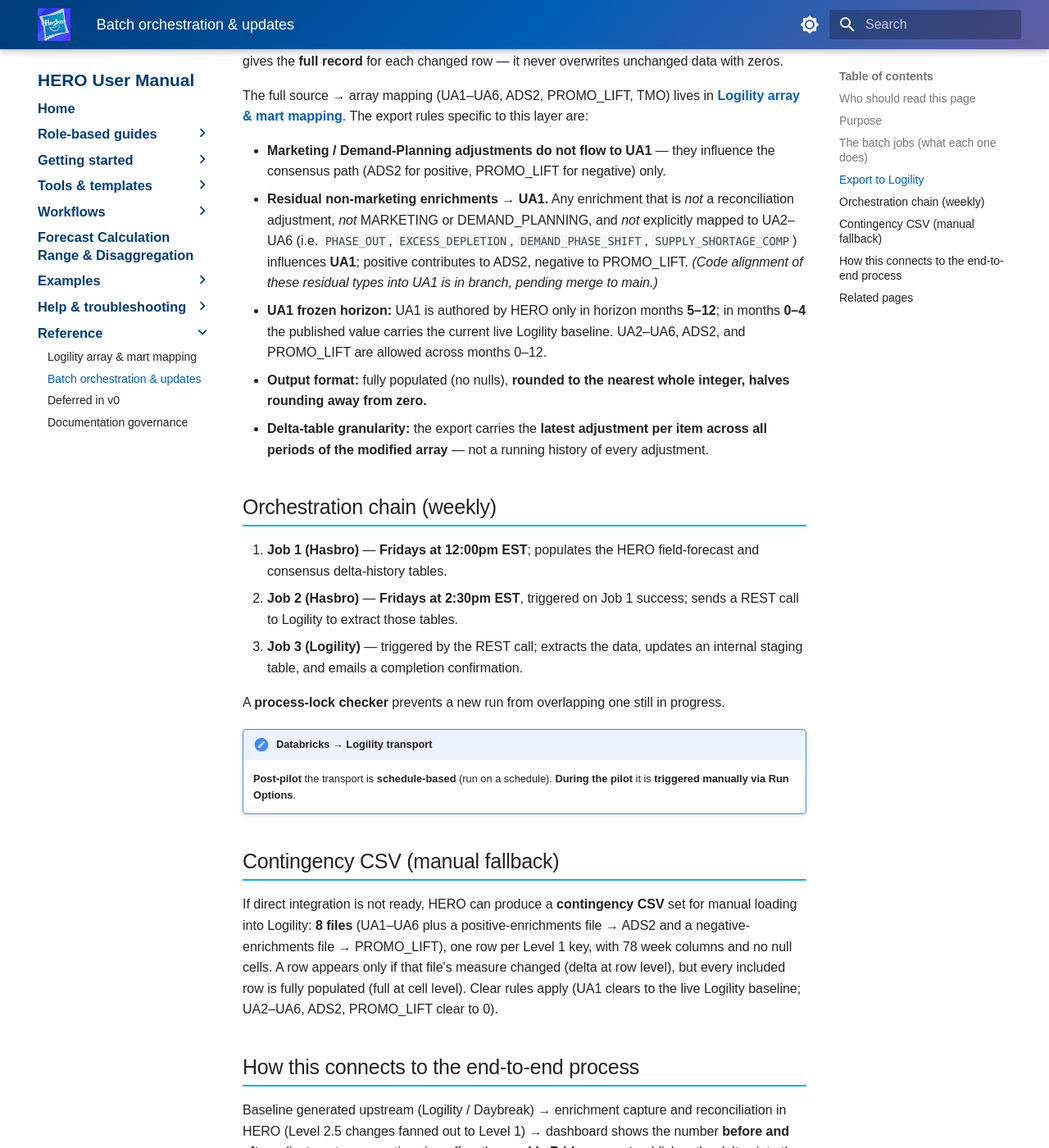
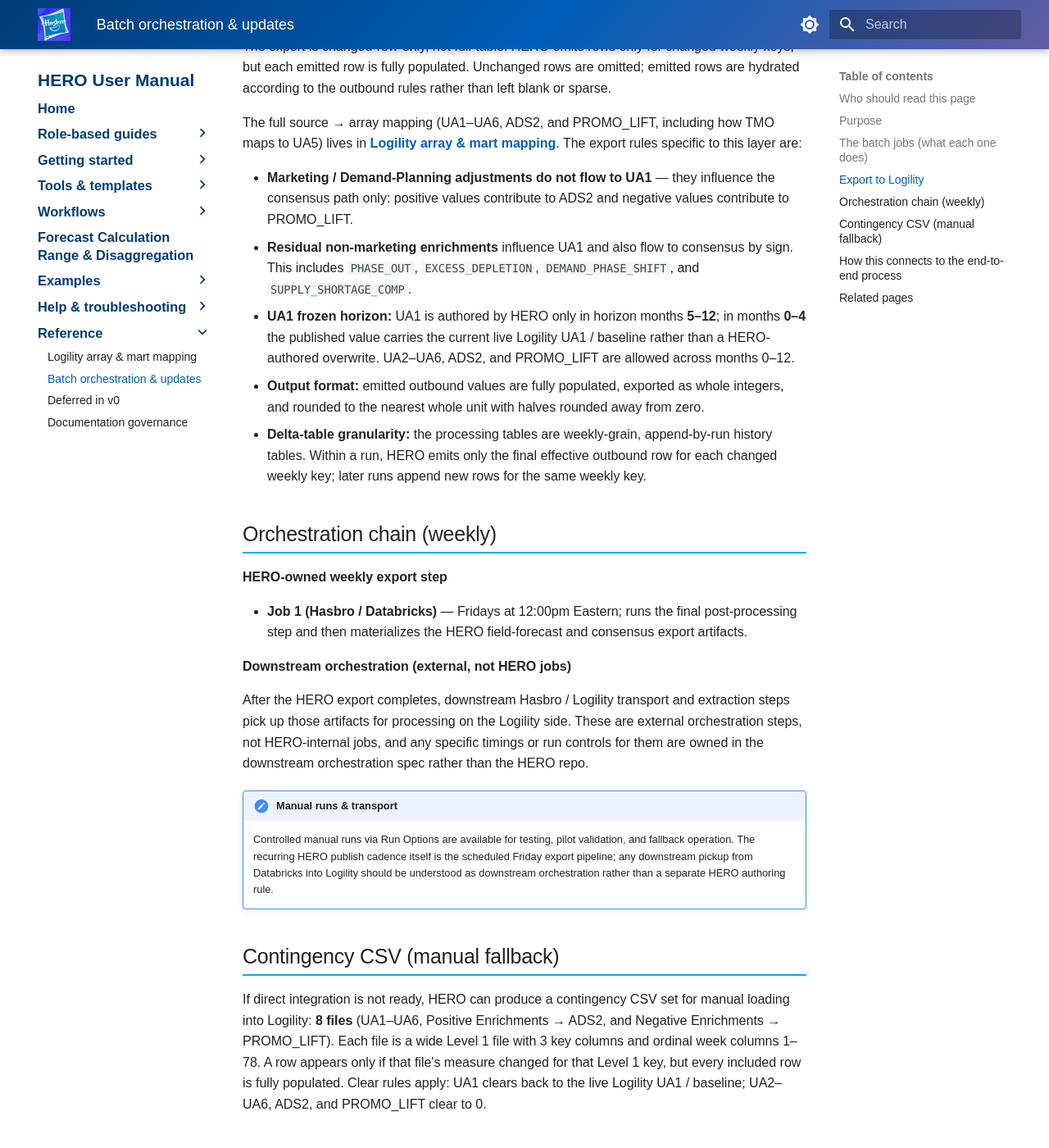
Before and after one commit to enerbartoli/HERO, an MkDocs documentation site: the page built from docs/reference/batch-orchestration-updates.md, in a window 1280 px wide and 1400 px high, scrolled down 1276 px. Shown: the whole window at 82% size. Built offline with MkDocs 1.6.1 and Material for MkDocs 9.7.7, drawn with Linux system fonts in a browser that asks for light colours; some of the changed text lies outside the part shown.

Commit message:
Sync v4: batch orchestration rewrite (Jarred feedback) + timing alignment
reference/batch-orchestration-updates.md:
- Cadencia Eastern (no UTC): fan-out mié/jue 8:00/12:00/16:00 + vier 8:00am
  y export 12:00pm Eastern
- "changed-row-only, not full-table" — export emits only changed weekly keys,
  each row fully populated
- TMO ya no es array de salida separado — mapea a UA5 (ver logility-array-mart-mapping)
- Residuales influyen UA1 + consensus por signo (PHASE_OUT, EXCESS_DEPLETION, etc.)
- Marketing/DP adjustments → consensus only (ADS2/PROMO_LIFT), NOT UA1
- UA1 frozen horizon: HERO authors months 5–12 only; months 0–4 carry live Logility value
- Job 1 (Hasbro/Databricks) viernes 12:00pm Eastern — Jobs 2/3 reetiquetados como
  orquestación downstream externa (sin 2:30pm hardcodeado ni process-lock)
- Contingency CSV: 8 archivos wide Level 1, row-per-changed-key, fully populated

workflows/timing-system-sync.md:
- Cadencia alineada a Eastern (no UTC) — consistente con batch-orchestration-updates

mkdocs build --strict: 26 páginas, 0 warnings, 0 NUL bytes.

https://claude.ai/code/session_01BJ6UREhizVRKpce7xn9rWD

```diff
--- a/docs/reference/batch-orchestration-updates.md
+++ b/docs/reference/batch-orchestration-updates.md
@@ -11,47 +11,48 @@ Anyone tracing how HERO (Hasbro Enrichment & Reconciliation Optimizer) processes
 Explain the batch jobs behind HERO, the export to Logility, and the contingency path — the system mechanics beneath the timing rules.
 
 !!! note "When changes take effect — in brief"
-    A change is captured in HERO's authoring state immediately, but it only reaches Level 1 / the dashboard at the next **fan-out**, and only reaches Logility on the weekly **Friday export**. The full schedule (fan-out 3×/day Tue–Thu UTC; publish Friday EST) lives in [Timing & system sync](../workflows/timing-system-sync.md).
+    A change is captured in HERO authoring state immediately. It reaches Level 1 and the dashboard after the next post-processing / fan-out run, and it reaches Logility only through the weekly Friday export pipeline. Exact cadence is covered in [Timing & system sync](../workflows/timing-system-sync.md). The current operational schedule is day-of-week based in Eastern time: post-processing runs at 8:00am, 12:00pm, and 4:00pm on Wednesday and Thursday; on Friday it runs at 8:00am and again as part of the 12:00pm export pipeline.
 
 ## The batch jobs (what each one does)
 
-- **Post-processing / fan-out** — takes anything authored at Level 2.5, broadcasts it down to the Level 1 partner rows, badges it as a "2.5" change, and feeds the dashboard. (Dashboard differentiation of 2.5 vs Level 1 is a dashboard-layer function, not core HERO diffing.)
-- **Daily regional summarization** — a daily roll-up batch in each region.
-- **Weekly Logility export** — the only step that publishes HERO's changes to Logility.
+- **Post-processing / fan-out** — takes Level 2.5 changes authored in HERO, fans them out to the Level 1 partner rows, and refreshes the dashboard-facing Level 1 view.
+- **Weekly Logility export** — runs as the Friday noon Eastern export pipeline. It materializes the Logility pickup tables and, if the contingency path is used, the 8-file wide CSV set.
 
 !!! warning "Scheduling is by day-of-week only"
     HERO can only run a job "at this time on this day of the week." It does **not** read the 53-week fiscal planning calendar, so batch timing is expressed as weekday schedules, not planning-cycle dates.
 
 ## Export to Logility
 
-The export is **delta-only**: HERO sends a record only for the weeks and items it changed, and gives the **full record** for each changed row — it never overwrites unchanged data with zeros.
+The export is changed-row-only, not full-table. HERO emits rows only for changed weekly keys, but each emitted row is fully populated. Unchanged rows are omitted; emitted rows are hydrated according to the outbound rules rather than left blank or sparse.
 
-The full source → array mapping (UA1–UA6, ADS2, PROMO_LIFT, TMO) lives in **[Logility array & mart mapping](logility-array-mart-mapping.md)**. The export rules specific to this layer are:
+The full source → array mapping (UA1–UA6, ADS2, and PROMO_LIFT, including how TMO maps to UA5) lives in **[Logility array & mart mapping](logility-array-mart-mapping.md)**. The export rules specific to this layer are:
 
-- **Marketing / Demand-Planning adjustments do not flow to UA1** — they influence the consensus path (ADS2 for positive, PROMO_LIFT for negative) only.
-- **Residual non-marketing enrichments → UA1.** Any enrichment that is *not* a reconciliation adjustment, *not* MARKETING or DEMAND_PLANNING, and *not* explicitly mapped to UA2–UA6 (i.e. `PHASE_OUT`, `EXCESS_DEPLETION`, `DEMAND_PHASE_SHIFT`, `SUPPLY_SHORTAGE_COMP`) influences **UA1**; positive contributes to ADS2, negative to PROMO_LIFT. *(Code alignment of these residual types into UA1 is in branch, pending merge to main.)*
-- **UA1 frozen horizon:** UA1 is authored by HERO only in horizon months **5–12**; in months **0–4** the published value carries the current live Logility baseline. UA2–UA6, ADS2, and PROMO_LIFT are allowed across months 0–12.
-- **Output format:** fully populated (no nulls), **rounded to the nearest whole integer, halves rounding away from zero.**
-- **Delta-table granularity:** the export carries the **latest adjustment per item across all periods of the modified array** — not a running history of every adjustment.
+- **Marketing / Demand-Planning adjustments do not flow to UA1** — they influence the consensus path only: positive values contribute to ADS2 and negative values contribute to PROMO_LIFT.
+- **Residual non-marketing enrichments** influence UA1 and also flow to consensus by sign. This includes `PHASE_OUT`, `EXCESS_DEPLETION`, `DEMAND_PHASE_SHIFT`, and `SUPPLY_SHORTAGE_COMP`.
+- **UA1 frozen horizon:** UA1 is authored by HERO only in horizon months **5–12**; in months **0–4** the published value carries the current live Logility UA1 / baseline rather than a HERO-authored overwrite. UA2–UA6, ADS2, and PROMO_LIFT are allowed across months 0–12.
+- **Output format:** emitted outbound values are fully populated, exported as whole integers, and rounded to the nearest whole unit with halves rounded away from zero.
+- **Delta-table granularity:** the processing tables are weekly-grain, append-by-run history tables. Within a run, HERO emits only the final effective outbound row for each changed weekly key; later runs append new rows for the same weekly key.
 
 ## Orchestration chain (weekly)
 
-1. **Job 1 (Hasbro)** — **Fridays at 12:00pm EST**; populates the HERO field-forecast and consensus delta-history tables.
-2. **Job 2 (Hasbro)** — **Fridays at 2:30pm EST**, triggered on Job 1 success; sends a REST call to Logility to extract those tables.
-3. **Job 3 (Logility)** — triggered by the REST call; extracts the data, updates an internal staging table, and emails a completion confirmation.
+**HERO-owned weekly export step**
 
-A **process-lock checker** prevents a new run from overlapping one still in progress.
+- **Job 1 (Hasbro / Databricks)** — Fridays at 12:00pm Eastern; runs the final post-processing step and then materializes the HERO field-forecast and consensus export artifacts.
 
-!!! note "Databricks → Logility transport"
-    **Post-pilot** the transport is **schedule-based** (run on a schedule). **During the pilot** it is **triggered manually via Run Options**.
+**Downstream orchestration (external, not HERO jobs)**
+
+After the HERO export completes, downstream Hasbro / Logility transport and extraction steps pick up those artifacts for processing on the Logility side. These are external orchestration steps, not HERO-internal jobs, and any specific timings or run controls for them are owned in the downstream orchestration spec rather than the HERO repo.
+
+!!! note "Manual runs & transport"
+    Controlled manual runs via Run Options are available for testing, pilot validation, and fallback operation. The recurring HERO publish cadence itself is the scheduled Friday export pipeline; any downstream pickup from Databricks into Logility should be understood as downstream orchestration rather than a separate HERO authoring rule.
 
 ## Contingency CSV (manual fallback)
 
-If direct integration is not ready, HERO can produce a **contingency CSV** set for manual loading into Logility: **8 files** (UA1–UA6 plus a positive-enrichments file → ADS2 and a negative-enrichments file → PROMO_LIFT), one row per Level 1 key, with 78 week columns and no null cells. A row appears only if that file's measure changed (delta at row level), but every included row is fully populated (full at cell level). Clear rules apply (UA1 clears to the live Logility baseline; UA2–UA6, ADS2, PROMO_LIFT clear to 0).
+If direct integration is not ready, HERO can produce a contingency CSV set for manual loading into Logility: **8 files** (UA1–UA6, Positive Enrichments → ADS2, and Negative Enrichments → PROMO_LIFT). Each file is a wide Level 1 file with 3 key columns and ordinal week columns 1–78. A row appears only if that file's measure changed for that Level 1 key, but every included row is fully populated. Clear rules apply: UA1 clears back to the live Logility UA1 / baseline; UA2–UA6, ADS2, and PROMO_LIFT clear to 0.
 
 ## How this connects to the end-to-end process
 
-Baseline generated upstream (Logility / Daybreak) → enrichment capture and reconciliation in HERO (Level 2.5 changes fanned out to Level 1) → dashboard shows the number **before and after** adjustment → executive sign-off → the **weekly Friday export** publishes the deltas into the Logility arrays.
+Baseline generated upstream (Logility / Daybreak) → enrichment capture and reconciliation in HERO (with Level 2.5 changes fanned out to Level 1) → dashboard shows the number **before and after** adjustment → executive sign-off → the weekly Friday export publishes the deltas into the Logility arrays / export surfaces.
 
 ## Related pages
 
```
Also changed, not shown: docs/workflows/timing-system-sync.md (+9 -9 lines).
